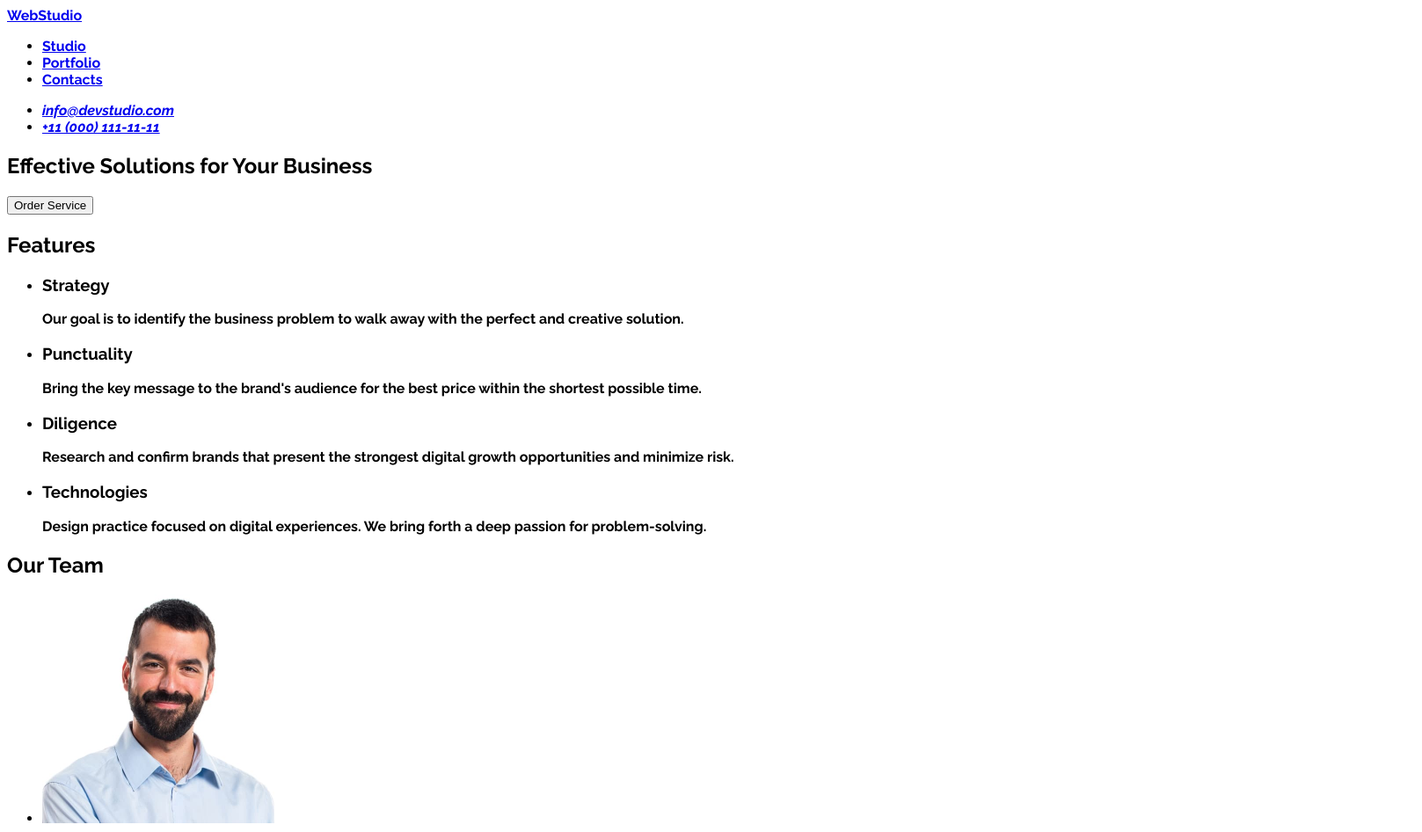
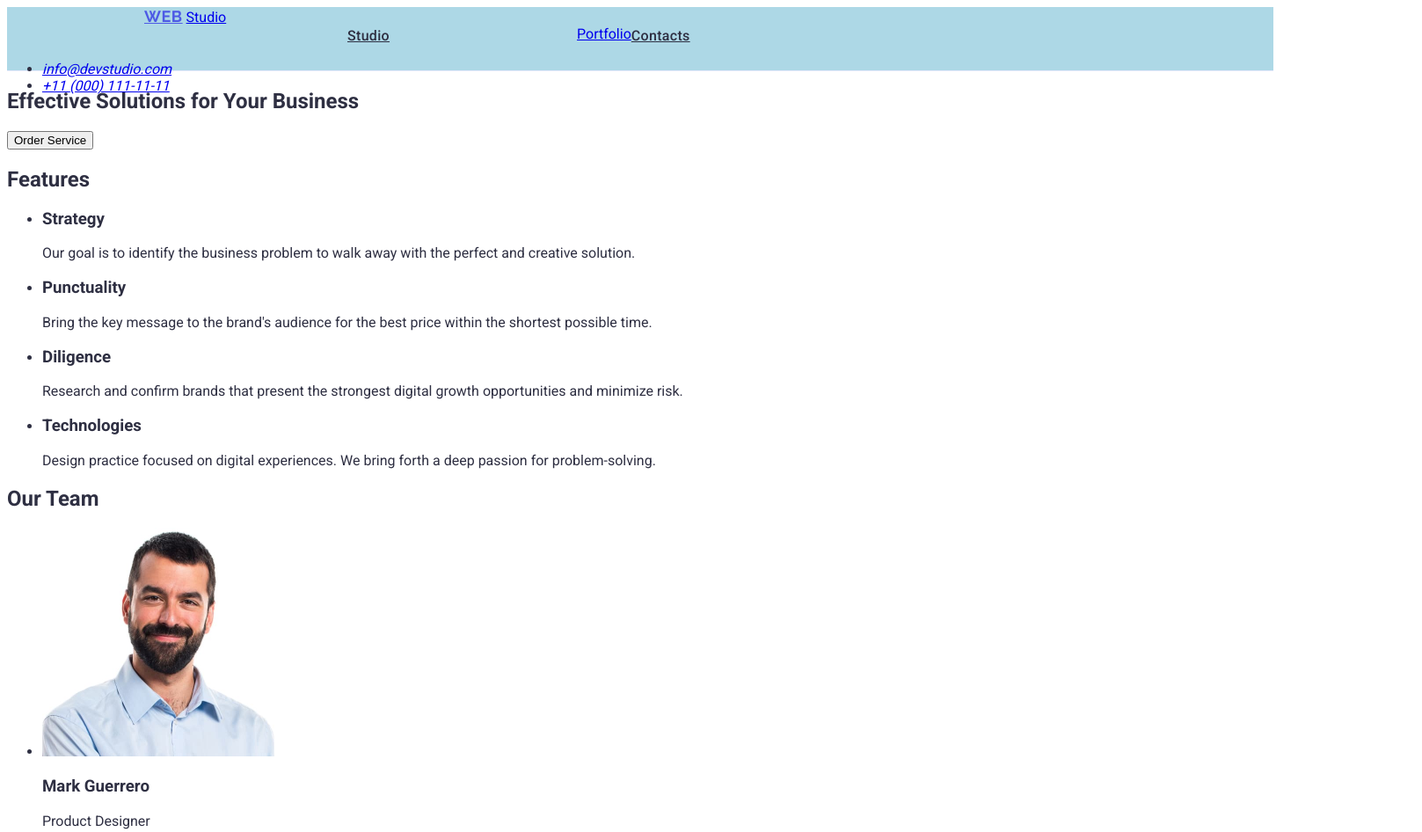
Before and after one commit to NataliiaTur/goit-markup-hw-02, a plain HTML site: page index.html in a window 1280 px wide. Shown: the top 946 px of the page at 88% size, 1617 px wide, since content can reach past the window. Drawn offline with Linux system fonts and the light colour scheme; files that its build step writes are made by us from their sources.

Commit message:
update index

```diff
--- a/css/styles.css
+++ b/css/styles.css
@@ -1,3 +1,90 @@
 body {
-    font-family: "Raleway", "Roboto", sans-serif;
+    font-family: "Roboto", "Raleway",  sans-serif;
+    color: #2e2f42;
+    background: #fff;
 }
+
+.header-container {
+    width: 1440px;
+    height: 72px;
+    border-bottom: 1px solid #e7e9fc;
+    background: lightblue;
+}
+
+.logo-one {
+    font-family: "Raleway", sans-serif;
+    font-weight: 700;
+    font-size: 18px;
+    line-height: 1.16667;
+    letter-spacing: 0.03em;
+    text-transform: uppercase;
+    color: #4d5ae5;
+    margin-left: 156px;
+    margin-top: 25.5px;
+    ;
+}
+
+.logo-two {
+    font-family: "Raleway", sans-serif;
+    font-weight: 700;
+    font-size: 18px;
+    line-height: 1.16667;
+    letter-spacing: 0.03em;
+    text-transform: uppercase;
+    color: #2e2f42;
+}
+
+.nav-link {
+    margin-top: 0;
+    margin-right: 40px;
+    list-style-type: none;
+    display: flex;
+}
+
+.nav-link-studio, .nav-link-portfolio, .nav-link-contacts {
+    font-weight: 500;
+    font-size: 16px;
+    line-height: 1.5;
+    letter-spacing: 0.02em;
+    color: #2e2f42;
+    margin-top: 24px;
+    margin-bottom: 24px;
+}
+
+.nav-link-studio:hover {
+    color: #404bbf;
+}
+
+.nav-link-studio:active {
+    color: #404bbf;
+}
+
+.nav-link-portfolio:hover, .nav-link-contacts:hover {
+    color: #404bbf;
+}
+
+.nav-link-studio {
+    margin-left: 347px;
+    margin-right: 213px;
+}
+
+.nav-link-portfolio {
+    margin-left: 88;
+    margin-right: 107;
+}
+
+.nav-link-contacts {
+    margin-right: 832px;
+}
+
+.nav-address-mail, .nav-address-tel {
+    font-weight: 400;
+    font-size: 16px;
+    line-height: 1.5;
+    letter-spacing: 0.02em;
+    color: #434455;
+}
+
+.nav-address-mail:hover, .nav-address-tel:hover {
+color: #404bbf;
+}
--- a/index.html
+++ b/index.html
@@ -6,36 +6,37 @@
     <link
         href="https://fonts.googleapis.com/css2?family=Raleway:ital,wght@0,700;1,700&family=Roboto:wght@100;400;500;700&display=swap"
         rel="stylesheet">
-    <link rel="stylesheet" href=".css/styles.css"/>
+    <link rel="stylesheet" href="./css/styles.css"/>
 </head>
 
 <body>
 
     <!--header-->
-   <header>
+   <header class="header-container">
      <!--navigation-->
-        <nav>
-            <a href="./index.html">WebStudio</a>
-            <ul>
+        <nav class="nav-list">
+            <a class="logo-one" href="./index.html">Web</a>
+            <a class="logo-two-" href="./index.html">Studio</a>
+            <ul class="nav-link">
                 <li>
-                    <a href="#">Studio</a>
+                    <a class="nav-link-studio" href="#">Studio</a>
                 </li>
                 <li>
-                    <a href="#">Portfolio</a>
+                    <a clas="nav-link-portfolio" href="#">Portfolio</a>
                 </li>
                 <li>
-                    <a href="#">Contacts</a>
+                    <a class="nav-link-contacts" href="#">Contacts</a>
                 </li>
             </ul>
         </nav>
 
-        <address>
+        <address class="address-box">
             <ul>
                 <li>
-                    <a href="mailto:info@devstudio.com">info@devstudio.com</a>
+                    <a class="address-box-mail" href="mailto:info@devstudio.com">info@devstudio.com</a>
                 </li>
                 <li>
-                    <a href="tel:+110001111111">+11 (000) 111-11-11</a>
+                    <a class="address-box-tel" href="tel:+110001111111">+11 (000) 111-11-11</a>
                 </li>
             </ul>
         </address>
```
